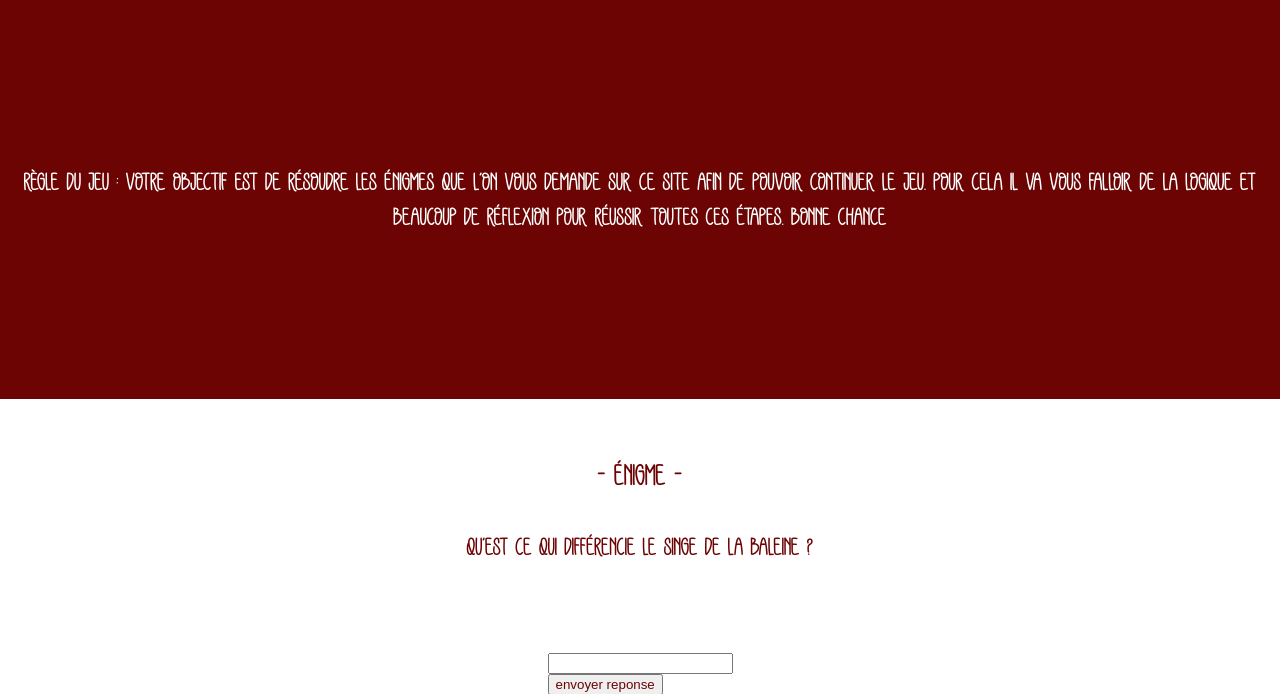
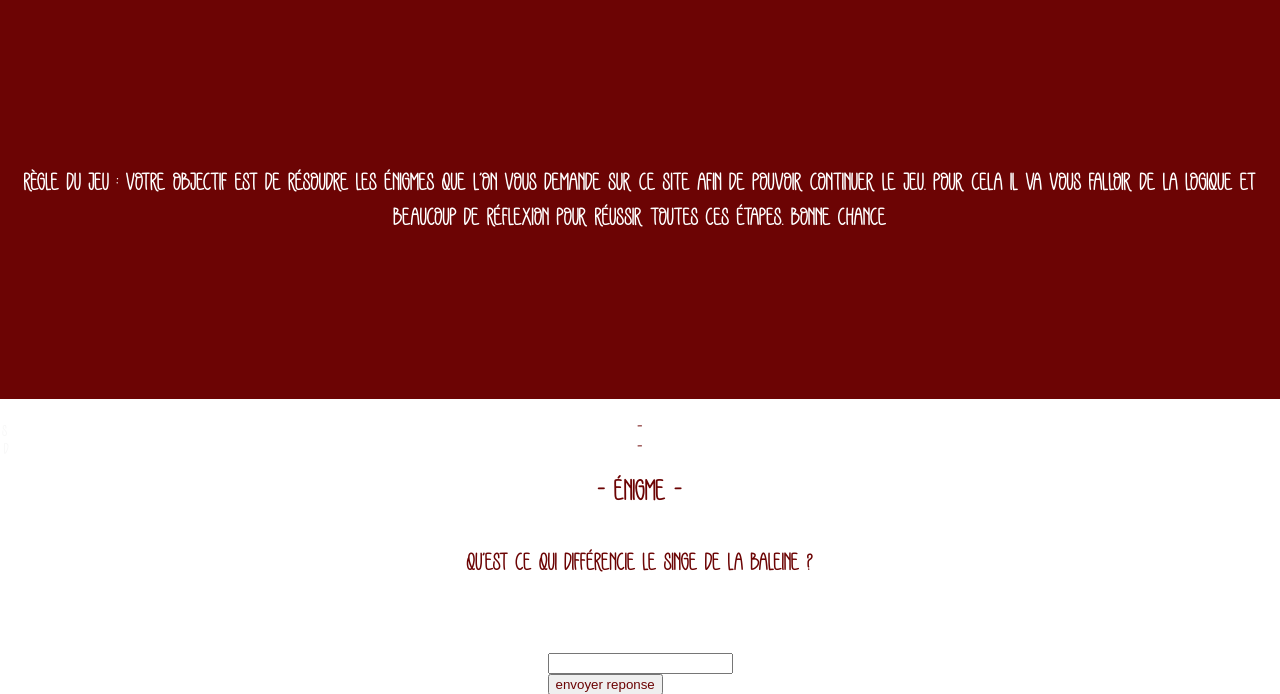
Before and after one commit to Dxvy/Challenge48H, a PHP site: page /html/index.html in a window 1280 px wide. Shown: the part 253-947 px from the top of the page. Run offline with PHP 8.4, Linux system fonts and the light colour scheme.

Commit message:
push site tech fake

```diff
--- a/css/style.css
+++ b/css/style.css
@@ -191,3 +191,44 @@ body {
     width: 140px;
     height: 80px;
   }
+
+  .goodone{
+    font-family: "Police1";
+    width: 10px;
+    height: 10px;
+    color: #6c0404;
+    text-decoration: none;
+  }
+
+  .mdp{
+    margin-left: 0px;
+    font-family: "Police1";
+    width: 10px;
+    height: 10px;
+    color: #6c0404;
+    text-decoration: none;
+  }
+
+  .passwd{
+    margin-left: -1300px;
+    font-family: "Police1";
+    width: 40px;
+    height: 10px;
+    color: #f8f8f8;
+    text-decoration: none;
+  }
+
+  .back{
+    margin: 0;
+    padding: 0;
+    overflow: hidden;
+    background-color: black;
+    width: 100%;
+    height: 100000px;
+  }
+
+  .mdpreal{
+    margin-top: 10000px;
+    color: black;
+    font-size: 30px;
+  }
--- a/html/index.html
+++ b/html/index.html
@@ -36,6 +36,9 @@
     </div>
 
     <div class="ban3">
+        <a class="goodone" href="troll.html">_</a>
+        <a class="passwd" href="base.html">P A S S W O R D</a>
+        <a class="mdp" href="troll.html">_</a>
         <p class="title2">- ÉNIGME -</p>
         <p class="txt3">QU'EST CE QUI DIFFÉRENCIE LE SINGE DE LA BALEINE ?</p>
     </div>
```
Also changed, not shown: html/base.html (added, +20 -0 lines).
